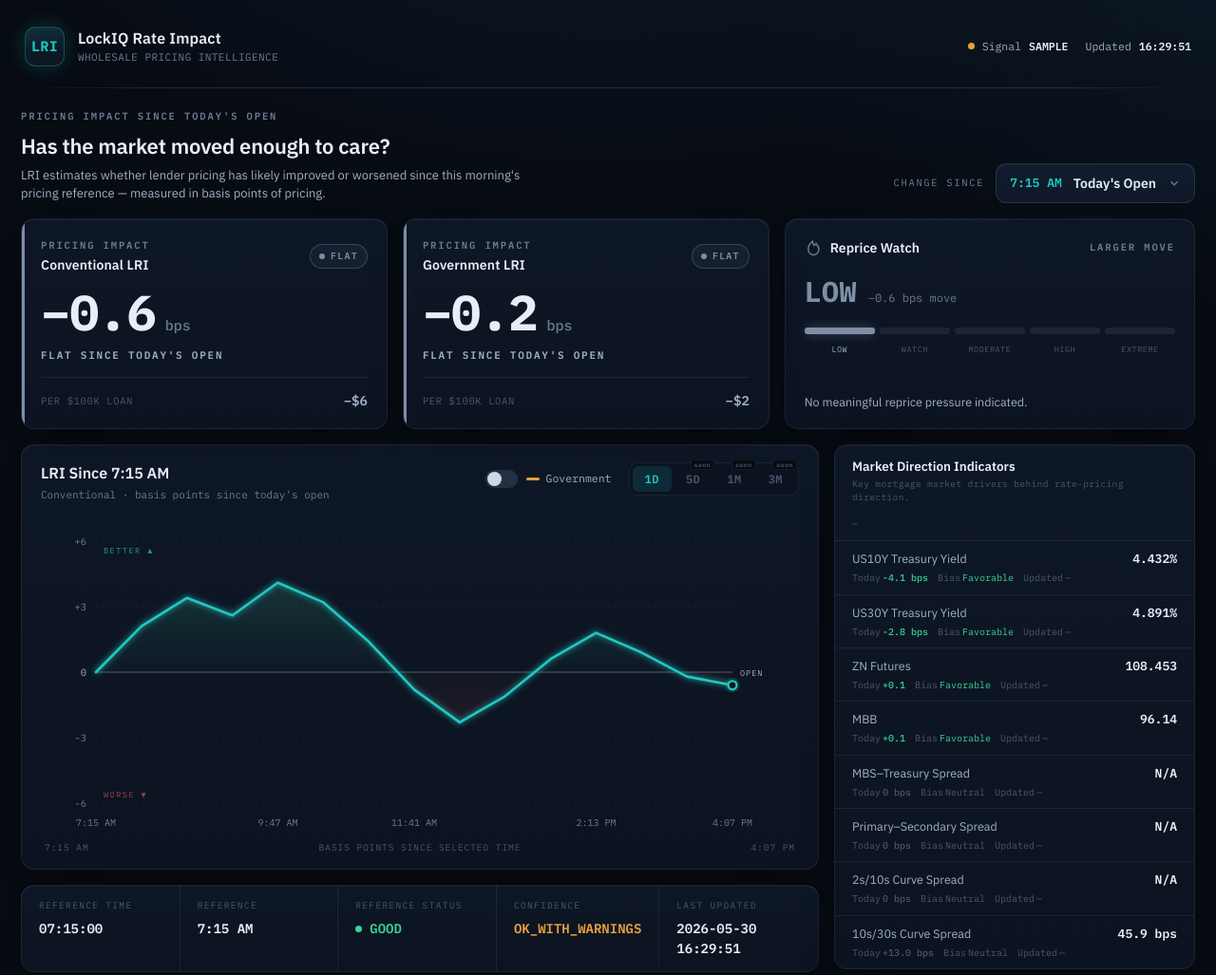
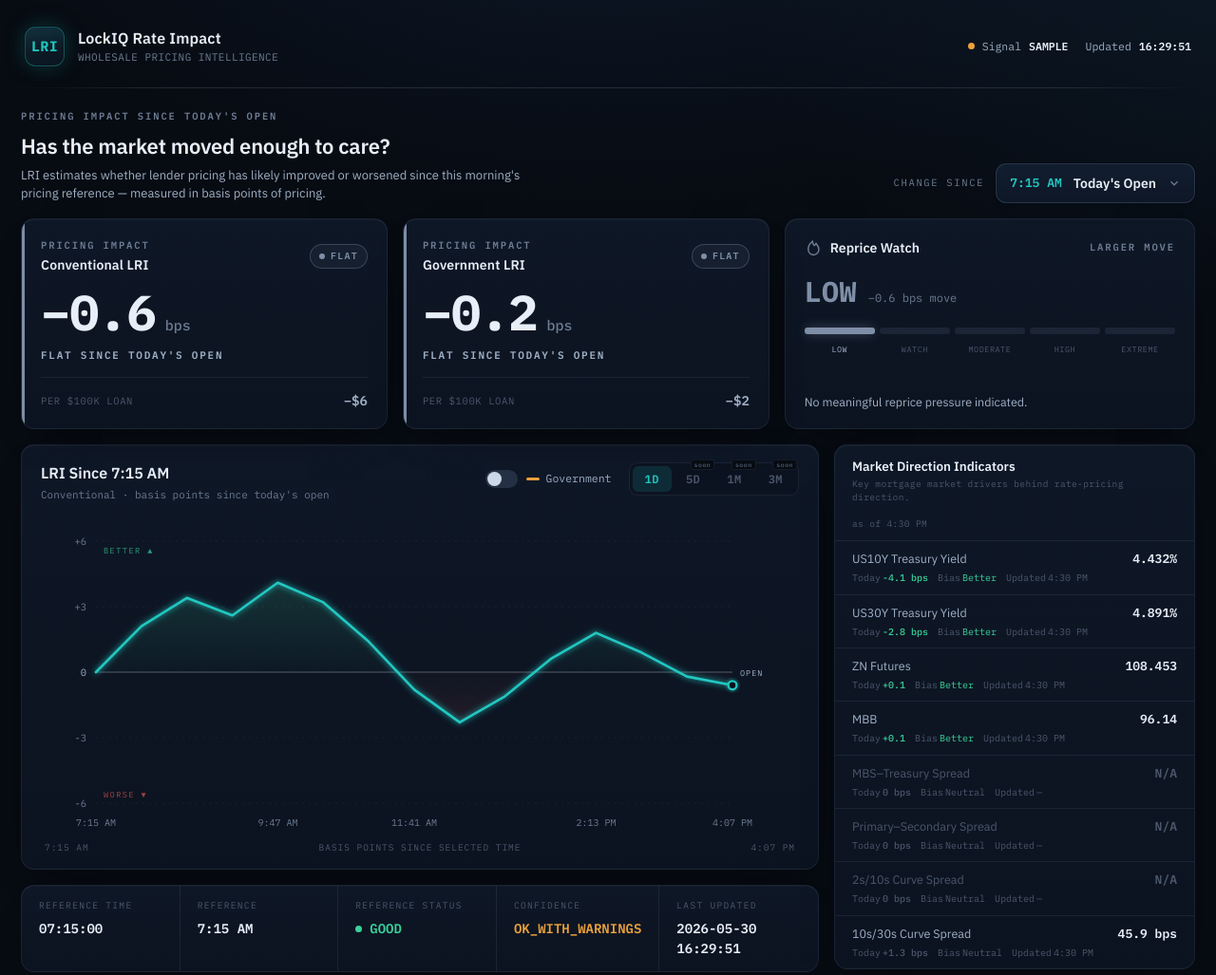
Before and after one commit to eaglemaker22/LockIQRates, a website: page site/proto.html in a window 1280 px wide. Shown: the top 1027 px of the page at 95% size. Drawn offline with Linux system fonts and the light colour scheme; no server answers.

Commit message:
Update proto.html

```diff
--- a/site/proto.html
+++ b/site/proto.html
@@ -310,6 +310,8 @@ body{
 .mdi-pos{color:var(--better)}
 .mdi-neg{color:var(--worse)}
 .mdi-neu{color:var(--ink-4)}
+.mdi-row-pending .mdi-lbl{color:var(--ink-4)}
+.mdi-row-pending .mdi-cur{color:var(--ink-4)}
 
 /* ---------- economic calendar ---------- */
 .cal-table{width:100%;border-collapse:collapse}
@@ -511,9 +513,10 @@ body{
   "use strict";
 
   /* ---------------- config ---------------- */
-  var EP_CURRENT = "/.netlify/functions/getPublicLRI";
-  var EP_CHART   = "/.netlify/functions/getPublicLRIChart";
-  var EP_MARKET  = "/.netlify/functions/getMarketData";
+  var EP_CURRENT    = "/.netlify/functions/getPublicLRI";
+  var EP_CHART      = "/.netlify/functions/getPublicLRIChart";
+  var EP_MARKET     = "/.netlify/functions/getMarketData";
+  var EP_MARKET_IND = "/.netlify/functions/getPublicMarketIndicators";
   var IS_PROD = /lockiqrates\.com$/i.test(location.hostname);
 
   /* ---------------- helpers ---------------- */
@@ -643,6 +646,23 @@ body{
     _demo:true
   };
 
+  /* DEMO_INDICATORS mirrors getPublicMarketIndicators shape for local preview */
+  var DEMO_INDICATORS = {
+    ok:true,
+    updated_at:"2026-05-30T16:30:00Z",
+    indicators:[
+      {id:"us10y",         label:"US10Y Treasury Yield",     current:"4.432%",    today_change_bps:-4.1, bias:"Better",  updated:"2026-05-30T16:30:00Z", status:"LIVE"},
+      {id:"us30y",         label:"US30Y Treasury Yield",     current:"4.891%",    today_change_bps:-2.8, bias:"Better",  updated:"2026-05-30T16:30:00Z", status:"LIVE"},
+      {id:"zn",            label:"ZN Futures",               current:"108.453",   today_change_bps:0.1,  bias:"Better",  updated:"2026-05-30T16:30:00Z", status:"LIVE"},
+      {id:"mbb",           label:"MBB",                      current:"96.14",     today_change_bps:0.1,  bias:"Better",  updated:"2026-05-30T16:30:00Z", status:"LIVE"},
+      {id:"mbs_tsy_spread",label:"MBS–Treasury Spread",      current:null,        today_change_bps:0,    bias:"Neutral", updated:null,                   status:"PENDING"},
+      {id:"ps_spread",     label:"Primary–Secondary Spread",  current:null,        today_change_bps:0,    bias:"Neutral", updated:null,                   status:"PENDING"},
+      {id:"curve_2s10s",   label:"2s/10s Curve Spread",      current:null,        today_change_bps:0,    bias:"Neutral", updated:null,                   status:"PENDING"},
+      {id:"curve_10s30s",  label:"10s/30s Curve Spread",     current:"45.9 bps", today_change_bps:1.3,  bias:"Neutral", updated:"2026-05-30T16:30:00Z", status:"LIVE"}
+    ],
+    _demo:true
+  };
+
   function demoChart(date){
     var conv=[0,2.1,3.4,2.6,4.1,3.2,1.4,-0.8,-2.3,-1.1,0.6,1.8,0.9,-0.2,-0.6];
     var gov =[0,0.9,1.6,1.2,1.9,1.3,0.4,-0.6,-1.2,-0.7,0.1,0.7,0.3,-0.1,-0.2];
@@ -669,7 +689,8 @@ body{
   var state={
     current:null, chart:null, chartDate:null, overrideDate:null,
     showGov:false, xs:[], points:[],
-    market:null, benchTab:"standard", calTab:"today"
+    market:null, benchTab:"standard", calTab:"today",
+    indicators:null, indicatorsUpdatedAt:null
   };
 
   /* ===================================================================
@@ -993,6 +1014,11 @@ body{
       .then(function(r){if(!r.ok) throw 0; return r.json();})
       .catch(function(){return IS_PROD?null:DEMO_MARKET;});
   }
+  function loadMarketIndicators(){
+    return fetch(EP_MARKET_IND,{headers:{accept:"application/json"}})
+      .then(function(r){if(!r.ok) throw 0; return r.json();})
+      .catch(function(){return IS_PROD?null:DEMO_INDICATORS;});
+  }
 
   /* ===================================================================
      RENDER: rate benchmarks (Section 2)
@@ -1091,67 +1117,53 @@ body{
   }
 
   /* ===================================================================
-     RENDER: market direction indicators (compact table)
+     RENDER: market direction indicators — driven by getPublicMarketIndicators
   =================================================================== */
   function renderMDI(){
-    var sb=state.market&&state.market.shadow_bonds;
-    var mdiTs=fmtISOTime(state.market&&state.market.fetched_at);
+    var inds=state.indicators;
+    var mdiTs=fmtISOTime(state.indicatorsUpdatedAt);
     var mdiTsEl=$("mdiTs");
     if(mdiTsEl) mdiTsEl.textContent=mdiTs!=="—"?"as of "+mdiTs:"—";
 
-    var us10y   = sb&&sb.US10Y_Current!=null    ? Number(sb.US10Y_Current)        : null;
-    var us10yChg= sb&&sb.US10Y_Daily_Change!=null? Number(sb.US10Y_Daily_Change)  : null;
-    var us30y   = sb&&sb.US30Y_Current!=null    ? Number(sb.US30Y_Current)        : null;
-    var us30yChg= sb&&sb.US30Y_Daily_Change!=null? Number(sb.US30Y_Daily_Change)  : null;
-    var zn      = sb&&sb.ZN1_Current!=null      ? Number(sb.ZN1_Current)          : null;
-    var znChg   = sb&&sb.ZN1_Daily_Change!=null  ? Number(sb.ZN1_Daily_Change)    : null;
-    var mbb     = sb&&sb.MBB_Current!=null      ? Number(sb.MBB_Current)          : null;
-    var mbbChg  = sb&&sb.MBB_Daily_Change!=null  ? Number(sb.MBB_Daily_Change)    : null;
-    var sp1030  = us10y!=null&&us30y!=null ? Math.round((us30y-us10y)*1000)/10   : null;
-    var sp1030Chg= us10yChg!=null&&us30yChg!=null ? Math.round((us30yChg-us10yChg)*10000)/10 : null;
+    if(!inds||!inds.length){
+      $("mdiBody").innerHTML='<div class="mdi-row" style="color:var(--ink-4);font-family:var(--font-mono);font-size:12px">Market indicators unavailable.</div>';
+      return;
+    }
 
-    var liveTs=mdiTs!=="—"?mdiTs:"—";
+    // IDs whose change is already in bps; ZN and MBB use raw price points (no " bps" suffix)
+    var BPS_IDS={us10y:true,us30y:true,mbs_tsy_spread:true,ps_spread:true,curve_2s10s:true,curve_10s30s:true};
 
-    // [displayName, currentStr, chgVal, chgUnit, invertBias, isNeutral, rowTs]
-    // isNeutral=true: chg stays gray, bias always Neutral (spread rows pending real logic)
-    var ROWS=[
-      ["US10Y Treasury Yield",    us10y!=null?us10y.toFixed(3)+"%":"N/A",      us10yChg!=null?us10yChg*100:null, " bps", true,  false, liveTs],
-      ["US30Y Treasury Yield",    us30y!=null?us30y.toFixed(3)+"%":"N/A",      us30yChg!=null?us30yChg*100:null, " bps", true,  false, liveTs],
-      ["ZN Futures",              zn!=null?zn.toFixed(3):"N/A",                znChg,                            "",     false, false, liveTs],
-      ["MBB",                     mbb!=null?mbb.toFixed(2):"N/A",              mbbChg,                           "",     false, false, liveTs],
-      ["MBS–Treasury Spread",     "N/A",                                        null,                             " bps", false, true,  "—"],
-      ["Primary–Secondary Spread","N/A",                                        null,                             " bps", false, true,  "—"],
-      ["2s/10s Curve Spread",     "N/A",                                        null,                             " bps", false, true,  "—"],
-      ["10s/30s Curve Spread",    sp1030!=null?sp1030.toFixed(1)+" bps":"N/A", sp1030Chg,                        " bps", false, true,  sp1030!=null?liveTs:"—"]
-    ];
-
-    function biasCell(chgV,inv,neutral){
-      if(neutral) return '<span class="mdi-neu">Neutral</span>';
-      if(chgV==null||Math.abs(chgV)<0.05) return '<span class="mdi-neu">Neutral</span>';
-      var favorable=inv?(chgV<0):(chgV>0);
-      return favorable?'<span class="mdi-pos">Favorable</span>':'<span class="mdi-neg">Pressure</span>';
+    function biasBadge(bias){
+      if(bias==="Better") return '<span class="mdi-pos">Better</span>';
+      if(bias==="Worse")  return '<span class="mdi-neg">Worse</span>';
+      return '<span class="mdi-neu">Neutral</span>';
     }
 
     var html="";
-    ROWS.forEach(function(r){
-      var name=r[0],curStr=r[1],chgV=r[2],unit=r[3],inv=r[4],neutral=r[5],rowTs=r[6];
+    inds.forEach(function(ind){
+      var isPending=ind.status==="PENDING";
+      var cur=ind.current!=null?ind.current:"N/A";
+      var upd=ind.updated?fmtISOTime(ind.updated):"—";
+      var unit=BPS_IDS[ind.id]?" bps":"";
+
       var chgStr="0"+unit, chgColor="var(--ink-4)";
-      if(chgV!=null){
-        var rounded=Math.round(chgV*10)/10;
+      if(!isPending&&ind.today_change_bps!=null){
+        var rounded=Math.round(ind.today_change_bps*10)/10;
         if(Math.abs(rounded)>=0.05){
           chgStr=(rounded>0?"+":"")+rounded.toFixed(1)+unit;
-          if(!neutral) chgColor=(inv?(rounded<0):(rounded>0))?"var(--better)":"var(--worse)";
+          chgColor=ind.bias==="Better"?"var(--better)":ind.bias==="Worse"?"var(--worse)":"var(--ink-4)";
         }
       }
-      html+='<div class="mdi-row">'+
+
+      html+='<div class="mdi-row'+(isPending?" mdi-row-pending":"")+'">'+
         '<div class="mdi-top">'+
-          '<span class="mdi-lbl">'+name+'</span>'+
-          '<span class="mdi-cur">'+curStr+'</span>'+
+          '<span class="mdi-lbl">'+ind.label+'</span>'+
+          '<span class="mdi-cur">'+cur+'</span>'+
         '</div>'+
         '<div class="mdi-meta">'+
           '<span>Today&thinsp;<span style="color:'+chgColor+';font-weight:500">'+chgStr+'</span></span>'+
-          '<span>Bias&thinsp;'+biasCell(chgV,inv,neutral)+'</span>'+
-          '<span>Updated&thinsp;<span style="color:var(--ink-4)">'+rowTs+'</span></span>'+
+          '<span>Bias&thinsp;'+biasBadge(ind.bias)+'</span>'+
+          '<span>Updated&thinsp;<span style="color:var(--ink-4)">'+upd+'</span></span>'+
         '</div>'+
       '</div>';
     });
@@ -1223,6 +1235,9 @@ body{
     state.overrideDate=getParam("date");
 
     var marketPromise=loadMarket().then(function(mk){state.market=mk;});
+    var indicatorsPromise=loadMarketIndicators().then(function(d){
+      if(d&&d.ok){state.indicators=d.indicators||[];state.indicatorsUpdatedAt=d.updated_at||null;}
+    });
 
     var mainPromise=loadCurrent().then(function(c){
       state.current=c;
@@ -1248,7 +1263,7 @@ body{
       setChartError();
     });
 
-    Promise.all([mainPromise,marketPromise]).then(function(){
+    Promise.all([mainPromise,marketPromise,indicatorsPromise]).then(function(){
       renderBenchmarks();
       renderMDI();
       renderCalendar();
```
